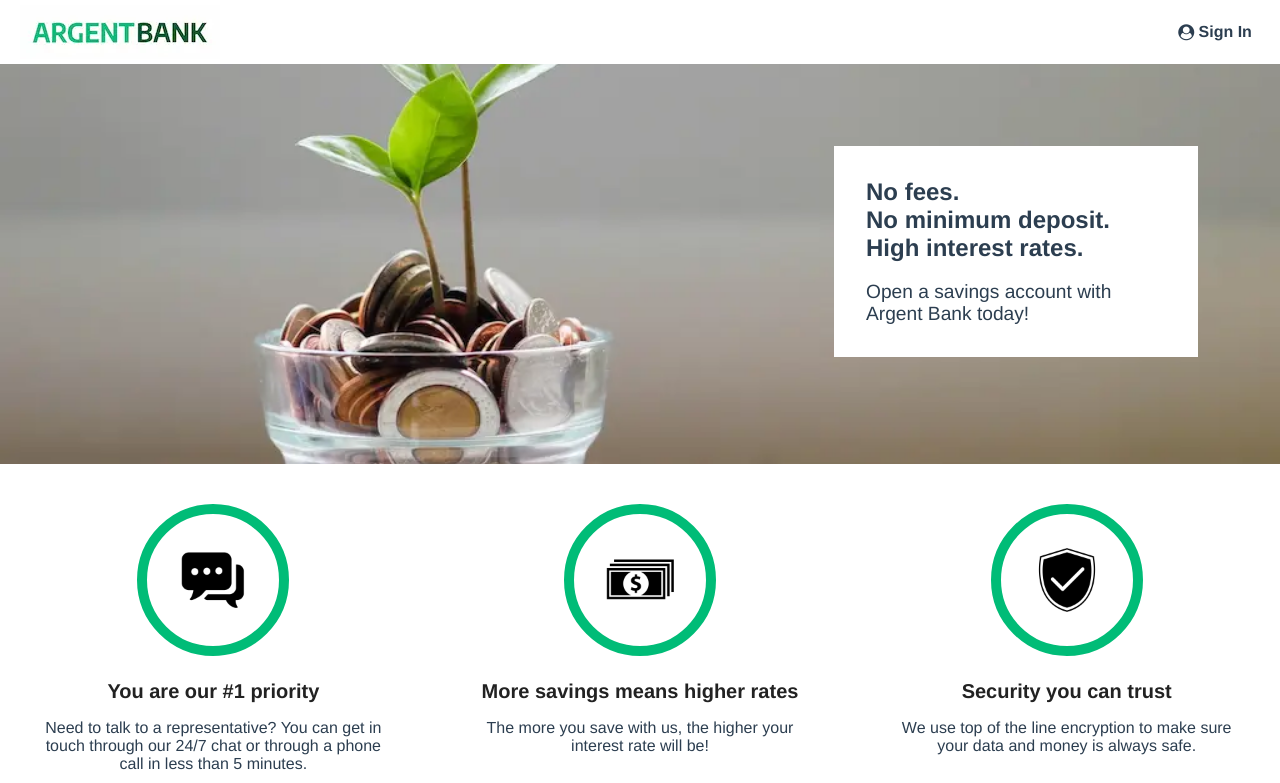
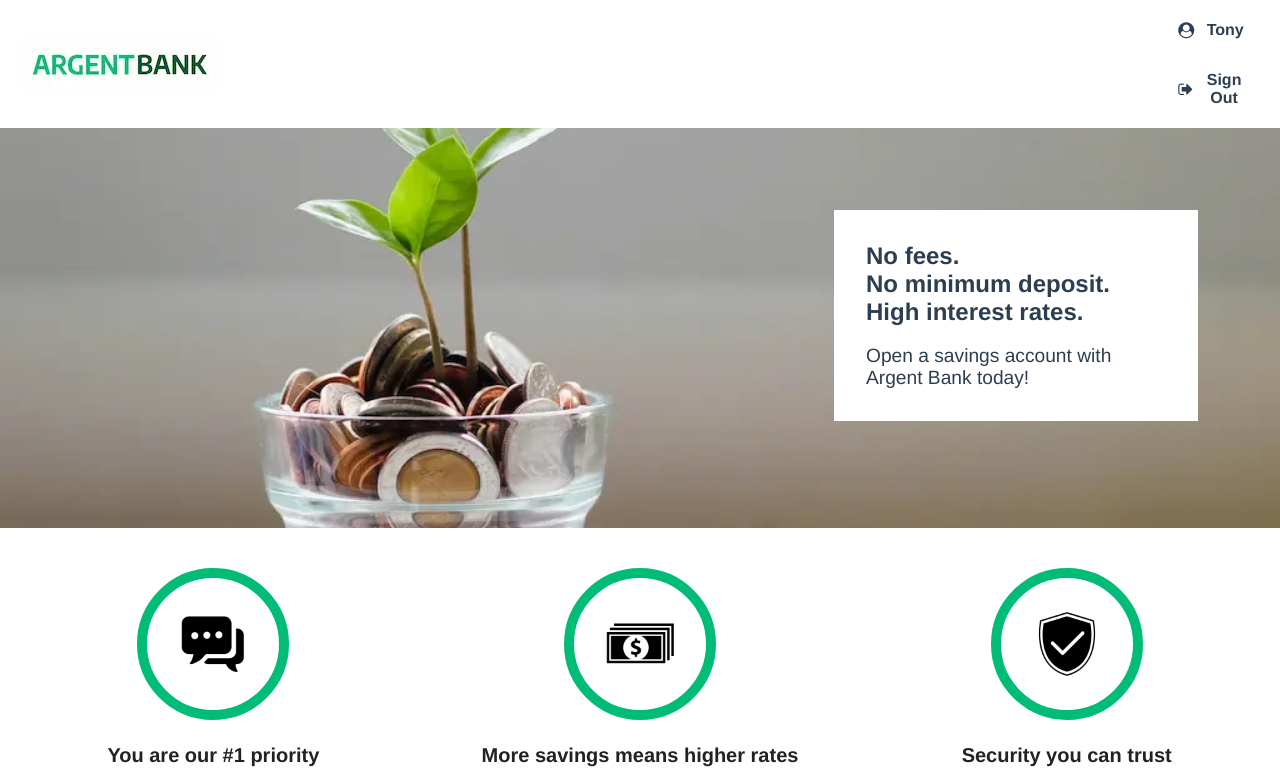
Before and after one commit to Xaarty/projet11, a React (Vite) app in the folder Bank/: page / in a window 1280 px wide. Shown: the top 783 px of the page. Built offline with nearby package versions, Linux system fonts and the light colour scheme.

Commit message:
Avancées redux login / state / display logout. Problemes de states

```diff
--- a/Bank/src/actions/log.actions.js
+++ b/Bank/src/actions/log.actions.js
@@ -8,3 +8,7 @@ export const loginFailure = (error) => ({
     type: 'LOGIN_FAILURE',
     payload: error
 });
+
+export const logout = () => ({
+    type: 'LOGOUT'
+});
--- a/Bank/src/components/header.jsx
+++ b/Bank/src/components/header.jsx
@@ -1,7 +1,14 @@
 import "../styles/main.scss";
 import { NavLink } from "react-router-dom";
 
-export default function Header() {
+import jsonData from "../../userbank.json";
+
+import { connect } from "react-redux";
+import { logout } from "../actions/log.actions";
+
+function Header({ isLoggedIn, logout }) {
+  const json = jsonData
+  const { accountName } = json
   return (
     <header>
       <nav className="main-nav">
@@ -9,11 +16,39 @@ export default function Header() {
           <img className="main-nav-logo-image" src="./argentBankLogo.webp" alt="Argent Bank Logo" />
           <h1 className="sr-only">Argent Bank</h1>
         </NavLink>
-        <NavLink to="/sign-in" className={({ isActive, isPending }) => isPending ? "pending main-nav-item" : isActive ? "active main-nav-item" : "main-nav-item"}>
-          <i className="fa fa-user-circle"></i>
-          <p>Sign In</p>
-        </NavLink>
+        {isLoggedIn ? (
+          <div>
+            <NavLink to="/sign-in" className={({ isActive, isPending }) => isPending ? "pending main-nav-item" : isActive ? "active main-nav-item" : "main-nav-item"}>
+              <i className="fa fa-user-circle"></i>
+              <p>Sign In</p>
+            </NavLink>
+          </div>
+        ) : (
+          <div>
+            <NavLink to="/user" className={({ isActive, isPending }) => isPending ? "pending main-nav-item" : isActive ? "active main-nav-item" : "main-nav-item"}>
+              <i className="fa fa-user-circle"></i>
+              <p>{accountName}</p>
+            </NavLink>
+            <NavLink to="/" className={({ isActive, isPending }) => isPending ? "pending main-nav-item" : isActive ? "active main-nav-item" : "main-nav-item"} onClick={logout}>
+              <i className="fa fa-sign-out"></i>
+              <p>Sign Out</p>
+            </NavLink>
+          </div>
+        )}
       </nav>
     </header>
   );
 }
+
+const mapStateToProps = (state) => {
+  console.log("State:", state); // Log the state object
+  return {
+    isLoggedIn: state.authenticationReducer.isLoggedIn,
+  };
+};
+
+const mapDispatchToProps = {
+  logout,
+};
+
+export default connect(mapStateToProps, mapDispatchToProps)(Header);
--- a/Bank/src/reducers/index.js
+++ b/Bank/src/reducers/index.js
@@ -1,6 +1,6 @@
 import { combineReducers } from "@reduxjs/toolkit";
-import authReducer from "./auth.reducer";
+import authenticationReducer from "./auth.reducer";
 
 export default combineReducers ({
-    authReducer,
+   authenticationReducer,
 })
--- a/Bank/src/routes/sign-in.jsx
+++ b/Bank/src/routes/sign-in.jsx
@@ -1,8 +1,9 @@
 import Modale from "../components/modale";
 import { getIds } from "../lib/fetch";
 import { redirect } from "react-router-dom";
+import { loginSuccess, loginFailure } from '../actions/log.actions';
+
 import { connect } from 'react-redux';
-import { loginSuccess, loginFailure } from '../actions/log.actions';
 
 
 function SignIn() {
@@ -19,7 +20,6 @@ const mapDispatchToProps = {
 
 const ConnectedSignIn = connect(null, mapDispatchToProps)(SignIn);
 
-// Pass the loginSuccess and loginFailure functions to the action function
 export async function action({ request, loginFailure, loginSuccess }) {
     console.log(request);
     let id = null;
@@ -34,12 +34,11 @@ export async function action({ request, loginFailure, loginSuccess }) {
 
             return redirect ("/user");
         } else {
-            loginFailure({ message: "Invalid credentials" }); // Dispatch login failure action
+            loginFailure({ message: "Invalid credentials" });
         }
 
     } catch (error) {
         console.error('Error during login:', error.message);
-        // Display error message visually where the user enters the password
         loginFailure("An error occurred during login");
     }
 
--- a/Bank/src/routes/user.jsx
+++ b/Bank/src/routes/user.jsx
@@ -13,19 +13,19 @@ class User extends React.Component {
         return <ErrorPage />; // Render ErrorPage if user is not authenticated
       }
 
-      var json = jsonData;
+      var { accounts, accountName } = jsonData;
       return (
         <section className="main bg-dark">
           <div className="header">
-            <h1>Welcome back<br />Tony Jarvis!</h1>
+            <h1>Welcome back<br />{accountName}!</h1>
             <button className="edit-button">Edit Name</button>
           </div>
-          {json.map((props) => (
+          {accounts.map((account) => (
             <Balance
-              title={props.title}
-              amount={props.amount}
-              balance={props.balance}
-              key={props.id}
+              title={account.title}
+              amount={account.amount}
+              balance={account.balance}
+              key={account.id}
             />
           ))}
         </section>
@@ -34,8 +34,7 @@ class User extends React.Component {
   }
 
   const mapStateToProps = (state) => ({
-    isLoggedIn: state.authentication.isLoggedIn,
-    // Map other authentication-related state as needed
+    isLoggedIn: state.authenticationReducer.isLoggedIn,
   });
 
   export default connect(mapStateToProps)(User);
--- a/Bank/userbank.json
+++ b/Bank/userbank.json
@@ -1,4 +1,5 @@
-[
+{
+  "accounts": [
     {
       "id": "6ft52re84",
       "title": "Argent Bank Checking (x8349)",
@@ -17,4 +18,6 @@
       "amount": "$184.30",
       "balance": "Current Balance"
     }
-  ]
+  ],
+  "accountName": "Tony"
+}
```
